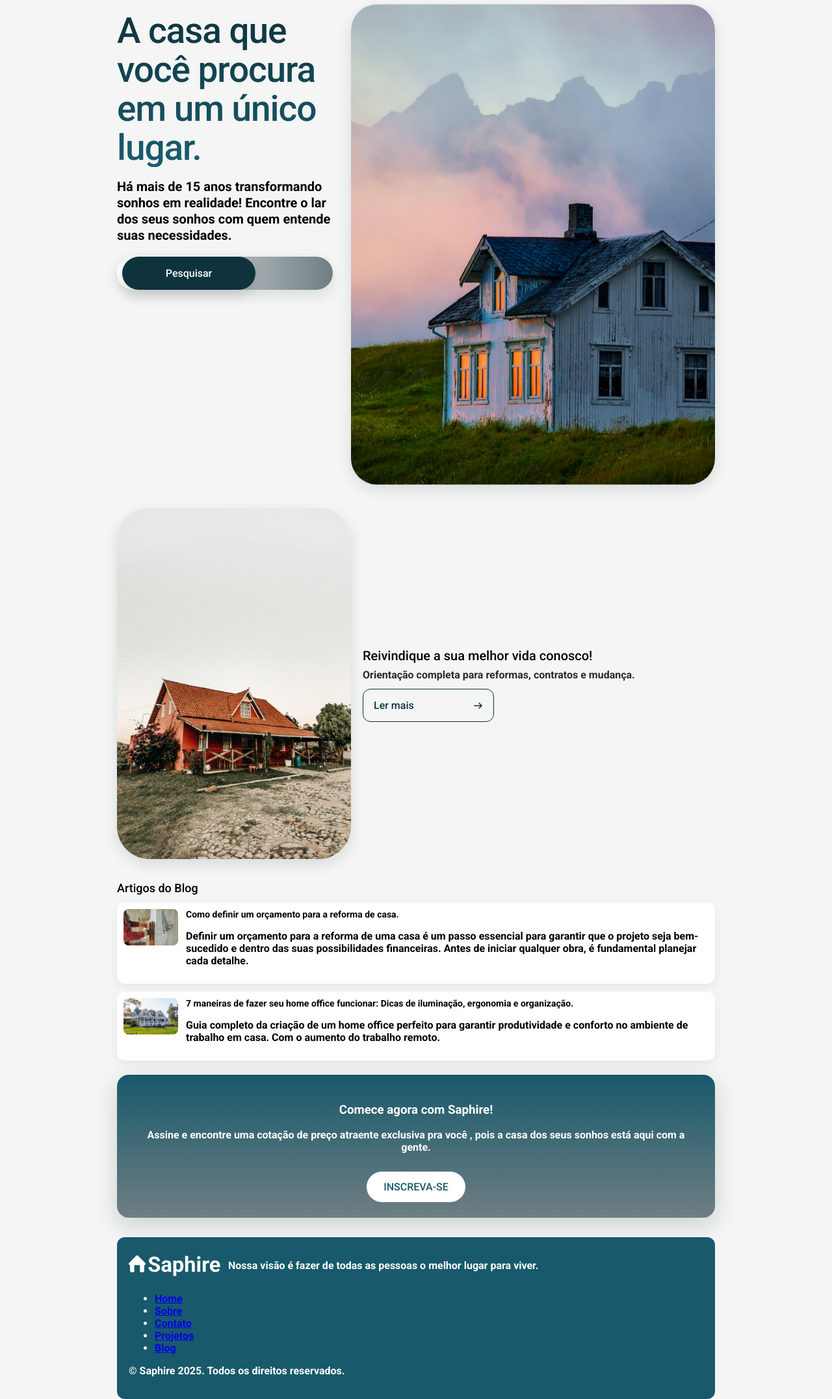
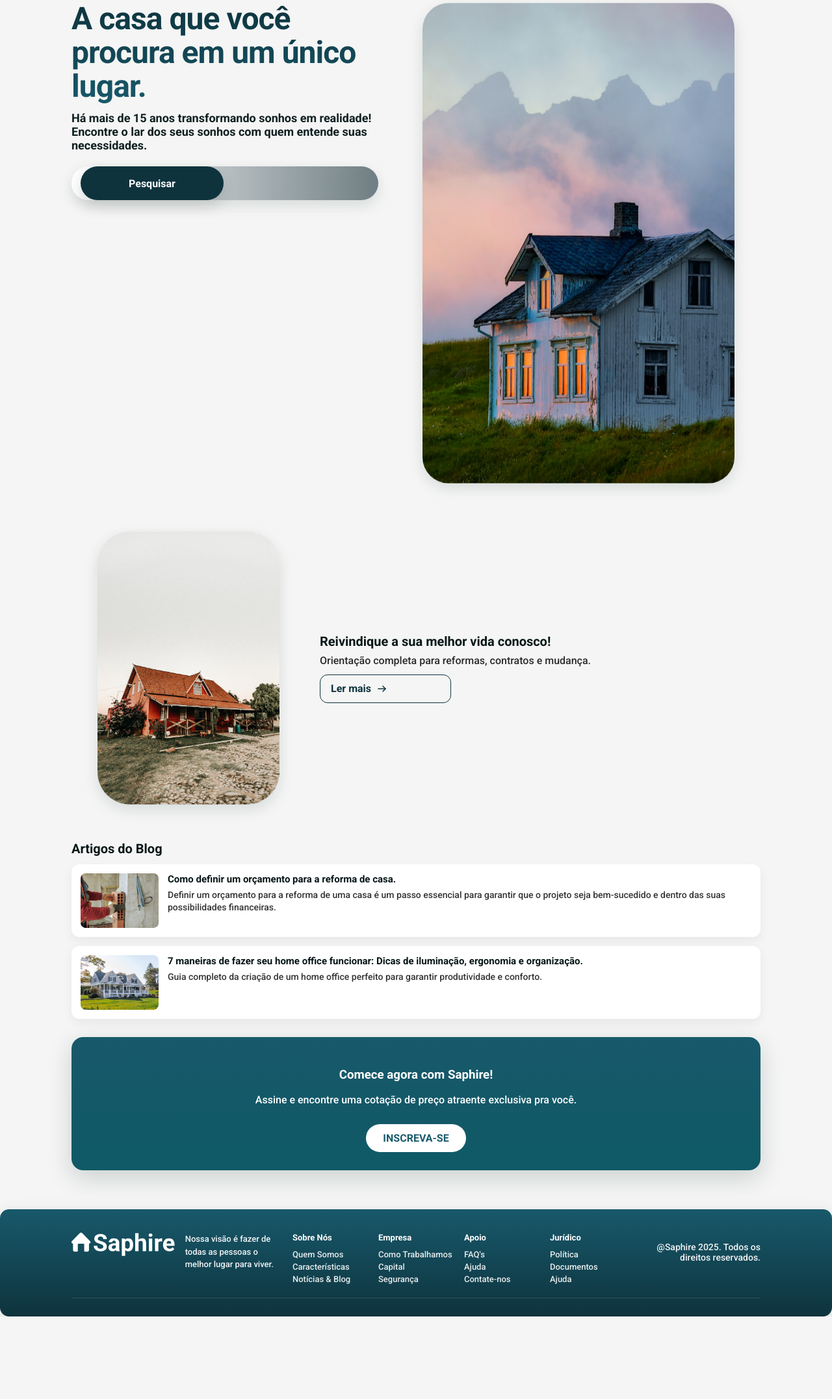
Before and after one commit to laripinheiroz/projeto-saphire, a plain HTML site: page index.html in a window 1280 px wide. Shown: the part 101-2254 px from the top of the page at 65% size. After the commit the page ends 2127 px from the top, so only its background shows below. Drawn offline with Linux system fonts and the light colour scheme.

Commit message:
atualize pagina e adicione novas observações

```diff
--- a/css/style.css
+++ b/css/style.css
@@ -1,245 +1,342 @@
-
 :root{
-  --max-width: 920px;
+  --max-largura: 1100px;
   --bg: #F4F5F4;
-  --text: #000000;
-  --title-grad-start: #0E333D;
-  --title-grad-end: #195E70;
-  --cta-bg: #18596B;
-  --search-front: #0E333D;
-  --search-back-start: #FFFFFF;
-  --search-back-end: #6F7E83;
-  --btn-white: #FFFFFF;
-
+  --texto: #071617;
+  --grad-1: #0E333D;
+  --grad-2: #18596B;
+  --cta-grad-end: #0F5966;
+  --branco: #FFFFFF;
+  --sombra-1: 0 8px 22px rgba(12,39,40,0.12);
   --radius-lg: 40px;
-  --radius-xlg: 50px;
-  --card-radius: 18px;
-  --shadow-1: 0 8px 22px rgba(12,39,40,0.12);
+  --radius-md: 18px;
+  --gap: 24px;
 }
 
 *{box-sizing:border-box}
 html,body{height:100%}
 body{
   font-family: "Roboto", system-ui, -apple-system, "Segoe UI", Roboto, "Helvetica Neue", Arial;
+  margin:0;
   background:var(--bg);
-  color:var(--text);
-  margin:0;
-  display:flex;
-  justify-content:center;
+  color:var(--texto);
   -webkit-font-smoothing:antialiased;
   -moz-osx-font-smoothing:grayscale;
 }
 
-.site{
+.container{
   width:100%;
-  max-width:var(--max-width);
-  margin: 28px;
+  max-width:var(--max-largura);
+  margin:0 auto;
+  padding:0 20px;
 }
 
-
-.site-header{
+.cabecalho{
   display:flex;
   align-items:center;
   justify-content:space-between;
-  padding: 12px 0;
+  padding:20px 0;
 }
-.logo{height:46px}
-.nav ul{
+
+.logo{height:40px; display:block}
+
+.nav-principal ul{
   display:flex;
-  gap:18px;
+  gap:20px;
   list-style:none;
   margin:0;
   padding:0;
   align-items:center;
+  font-weight:500;
+  font-size:14px;
 }
-.nav a{color:var(--text); text-decoration:none; font-weight:500}
 
+.nav-principal a{
+  color:var(--texto);
+  text-decoration:none;
+  position:relative;
+  padding:6px 4px;
+  transition:all .2s ease;
+}
 
-.main-wrap{margin-top:8px}
-.hero{
+.nav-principal a::after{
+  content:"";
+  position:absolute;
+  left:0;
+  right:0;
+  bottom:-6px;
+  height:4px;
+  background:linear-gradient(90deg,var(--grad-1),var(--grad-2));
+  transform:scaleX(0);
+  transform-origin:left;
+  transition:transform .25s ease;
+  border-radius:6px;
+}
+
+.nav-principal a:hover::after,
+.nav-principal a:focus::after{
+  transform:scaleX(1);
+}
+
+.conteudo{margin-top:12px; padding-bottom:24px}
+
+.topo{
   display:grid;
   grid-template-columns: 1fr 560px;
   gap:28px;
   align-items:start;
+  margin-top:8px;
 }
 
+.topo-esquerda{padding-top:12px}
 
-.hero-left{padding: 8px 0}
-.title{
-  font-weight:500;
-  font-size:55px;
-  line-height:60px;
-  margin:0 0 18px 0;
+.titulo-principal{
+  margin:0 0 12px 0;
+  font-weight:600;
+  font-size:48px;
+  line-height:52px;
   letter-spacing:-0.02em;
-  background: linear-gradient(180deg, var(--title-grad-start) 0%, var(--title-grad-end) 100%);
+  background: linear-gradient(180deg, var(--grad-1) 0%, var(--grad-2) 100%);
   -webkit-background-clip: text;
   background-clip: text;
   color: transparent;
-}
-.lead{
-  font-weight:300;
-  font-size:20px;
-  line-height:25px;
-  margin:0 0 20px 0;
-  color:#000000;
+  max-width:520px;
 }
 
+.descricao{
+  margin:0 0 22px 0;
+  font-weight:300;
+  font-size:18px;
+  max-width:480px;
+  color:#0f1f20;
+}
 
-.search-wrap{
+.busca-bloco{
   position:relative;
   width:100%;
-  max-width:514px;
-  height:51px;
-  margin-bottom:18px;
+  max-width:520px;
+  height:52px;
+  margin-bottom:12px;
 }
-.search-back{
+
+.busca-fundo{
   position:absolute;
   inset:0;
   border-radius:40px;
-  background: linear-gradient(90deg, var(--search-back-start) 0%, var(--search-back-end) 100%);
-  box-shadow: var(--shadow-1);
+  background: linear-gradient(90deg, #FFFFFF 0%, #6F7E83 100%);
+  box-shadow: var(--sombra-1);
 }
-.search-front{
+
+.botao-busca{
   position:relative;
   display:inline-flex;
   align-items:center;
   justify-content:center;
-  width:205px;
-  height:51px;
-  margin-left: 8px;
+  width:220px;
+  height:52px;
+  margin-left:14px;
   border-radius:40px;
-  background: var(--search-front);
-  color: white;
+  background:var(--grad-1);
+  color:var(--branco);
   text-decoration:none;
-  font-weight:500;
-  z-index:1;
-  padding:0 18px;
-  box-shadow: 0 8px 18px rgba(0,0,0,0.12);
+  font-weight:600;
+  z-index:2;
+  padding:0 20px;
+  box-shadow: 0 10px 22px rgba(0,0,0,0.12);
+  transition: transform .18s ease, box-shadow .18s ease;
 }
 
+.botao-busca:hover,
+.botao-busca:focus{
+  transform: translateY(-3px);
+  box-shadow: 0 18px 36px rgba(12,39,40,0.18);
+}
 
-.btn-learn{
-  display:inline-flex;
-  align-items:center;
-  gap:10px;
-  width:202px;
-  height:51px;
-  border-radius:12px;
-  border:1px solid #0E333D;
-  text-decoration:none;
-  color:#0E333D;
-  padding:0 16px;
-  font-weight:500;
-  background:transparent;
-}
-.btn-learn .arrow{margin-left:auto;}
+.topo-direita{display:flex; justify-content:flex-end}
 
-
-.hero-right{display:flex; justify-content:flex-end}
-.hero-image{
+.card-imagem{
   width:607px;
   height:739px;
-  border-radius:40px;
+  border-radius:var(--radius-lg);
   overflow:hidden;
-  box-shadow: var(--shadow-1);
+  box-shadow: var(--sombra-1);
   transform-origin:center;
-  animation: float 6s ease-in-out infinite;
+  animation: flutuar 6s ease-in-out infinite;
+  transition: transform .35s ease, box-shadow .35s ease;
 }
-.hero-image img{
+
+.card-imagem img{
   width:100%;
   height:100%;
   object-fit:cover;
   display:block;
 }
 
-.feature{
-  margin-top:34px;
+.card-imagem:hover{
+  transform: translateY(-8px) scale(1.02);
+  box-shadow: 0 24px 56px rgba(12,39,40,0.18);
+}
+
+.secao-destaque{
+  margin-top:40px;
   display:grid;
   grid-template-columns: 360px 1fr;
-  gap:18px;
+  gap:22px;
   align-items:center;
 }
-.feature-image img{
-  width:653px;
-  max-width:100%;
+
+.img-secundaria img{
+  width:100%;
+  max-width:653px;
   height:auto;
   border-radius:50px;
-  box-shadow: var(--shadow-1);
-}
-.feature-content h3{margin:0 0 8px 0; font-size:20px; font-weight:500}
-.feature-content p{margin:0 0 12px 0; color:#2a2a2a}
-.feature-content .btn.small{
-  display:inline-flex; align-items:center; gap:8px;
-  padding:10px 14px;
-  height:51px;
-  border-radius:12px;
-  text-decoration:none;
-  background:#fff;
-  border:1px solid rgba(0,0,0,0.06);
+  box-shadow: var(--sombra-1);
+  display:block;
 }
 
+.conteudo-secundario h3{margin:0 0 8px 0; font-size:20px; font-weight:600}
+.conteudo-secundario p{margin:0 0 12px 0; color:#2a2a2a}
 
-.blog{margin-top:30px}
-.blog h2{font-size:18px; font-weight:500; margin-bottom:12px}
-.posts{list-style:none; margin:0; padding:0; display:grid; gap:12px}
-.posts li{display:flex; gap:12px; align-items:flex-start; background:#fff; padding:10px; border-radius:12px; box-shadow: 0 6px 16px rgba(0,0,0,0.06)}
-.posts img{width:84px; height:56px; object-fit:cover; border-radius:8px}
-.posts h4{margin:0 0 6px 0; font-size:14px}
+.botao-saber{
+  display:inline-flex;
+  align-items:center;
+  gap:10px;
+  width:202px;
+  height:44px;
+  border-radius:12px;
+  border:1px solid var(--grad-1);
+  text-decoration:none;
+  color:var(--grad-1);
+  padding:0 16px;
+  font-weight:600;
+  background:transparent;
+  transition: background .2s ease, transform .18s ease;
+}
 
+.botao-saber:hover{
+  background:linear-gradient(90deg,var(--grad-1),var(--grad-2));
+  color:#fff;
+  transform: translateY(-4px);
+}
 
-.cta{margin-top:22px}
-.cta-inner{
-  background: linear-gradient(180deg, var(--cta-bg), var(--search-back-end));
+.blog{margin-top:40px}
+.blog h2{font-size:20px; font-weight:600; margin-bottom:12px}
+.lista-posts{list-style:none; margin:0; padding:0; display:grid; gap:14px}
+.post{
+  display:flex;
+  gap:14px;
+  align-items:flex-start;
+  background:#fff;
+  padding:14px;
+  border-radius:12px;
+  box-shadow: 0 6px 16px rgba(0,0,0,0.06);
+}
+.post img{width:120px; height:84px; object-fit:cover; border-radius:8px}
+.post h4{margin:0 0 6px 0; font-size:15px}
+.post p{margin:0; color:#333; font-size:14px; line-height:1.35}
+
+.cta{margin-top:28px}
+.cta-interno{
+  background: linear-gradient(180deg, var(--grad-2), var(--cta-grad-end));
   color:white;
   border-radius:18px;
-  padding:24px;
+  padding:28px;
   text-align:center;
   box-shadow: 0 12px 36px rgba(18,50,51,0.18);
 }
-.btn-cta{
+.botao-cta{
   display:inline-block;
   margin-top:12px;
-  padding:14px 26px;
+  padding:12px 26px;
   background:#FFFFFF;
-  color:var(--cta-bg);
+  color:var(--grad-2);
   border-radius:50px;
   text-decoration:none;
-  font-weight:500;
+  font-weight:600;
+  transition: transform .18s ease, box-shadow .18s ease;
+}
+.botao-cta:hover{
+  transform: translateY(-4px);
+  box-shadow: 0 18px 36px rgba(12,39,40,0.18);
 }
 
+.rodape{
+  margin-top:36px;
+  background:linear-gradient(180deg,var(--grad-2),var(--grad-1));
+  color:#fff;
+  padding-top:36px;
+  padding-bottom:16px;
+  border-radius:14px;
+  box-shadow: 0 10px 30px rgba(18,50,51,0.12);
+}
 
-.site-footer{margin-top:30px; background:var(--cta-bg); color:#fff; padding:18px; border-radius:12px}
-.footer-top{display:flex; align-items:center; gap:12px}
-.logo-white{height:32px}
+.rodape-super{
+  display:flex;
+  gap:24px;
+  align-items:flex-start;
+  justify-content:space-between;
+  padding:0 20px;
+}
 
+.rodape-esquerda{display:flex; gap:16px; align-items:flex-start; max-width:360px}
+.logo-branco{height:36px}
+.visao{margin:0; font-size:13px; color:rgba(255,255,255,0.95); line-height:1.5}
 
-@keyframes float{
+.rodape-centro{
+  display:grid;
+  grid-template-columns: repeat(4, minmax(120px, 1fr));
+  gap:12px;
+  align-items:start;
+  justify-content:center;
+  text-align:left;
+}
+
+.rodape-centro h5{margin:0 0 8px 0; font-size:13px; font-weight:700}
+.rodape-centro ul{list-style:none; margin:0; padding:0}
+.rodape-centro a{color: rgba(255,255,255,0.9); text-decoration:none; font-size:13px}
+.rodape-centro a:hover{text-decoration:underline}
+
+.rodape-direita{min-width:180px; text-align:right; font-size:14px; color:rgba(255,255,255,0.95)}
+
+.rodape-baixo{margin-top:20px}
+.linha-rodape{
+  border:none;
+  height:1px;
+  background: rgba(255,255,255,0.12);
+  margin:0 0 12px 0;
+}
+
+/* animação */
+@keyframes flutuar{
   0%{ transform: translateY(0px) }
   50%{ transform: translateY(-10px) }
   100%{ transform: translateY(0px) }
 }
 
+/* responsividade */
+@media (max-width: 1100px){
+  .topo{ grid-template-columns: 1fr 420px; }
+  .card-imagem{ width:420px; height:520px; border-radius:28px }
+}
 
 @media (max-width: 760px){
-  :root{ --max-width:420px }
-  .site{ margin: 18px auto; max-width: 420px }
-  .hero{
-    grid-template-columns: 1fr;
-  }
-  .hero-right{ order: 2; justify-content:center; margin-top:14px }
-  .hero-image{ width:360px; height:440px; border-radius:20px }
-  .title{ font-size:26px; line-height:30px; letter-spacing:-0.01em }
-  .lead{ font-size:16px; line-height:22px }
-  .search-wrap{ max-width:100% }
-  .search-front{ width:180px; margin-left:8px }
-  .feature{ grid-template-columns: 1fr; gap:12px }
-  .feature-image img{ width:100%; border-radius:40px }
-  .posts li{flex-direction:row}
+  :root{ --max-largura: 720px }
+  .container{ padding:0 18px }
+  .topo{ grid-template-columns: 1fr; }
+  .topo-direita{ order:2; justify-content:center; margin-top:18px }
+  .card-imagem{ width:360px; height:440px; border-radius:24px }
+  .titulo-principal{ font-size:28px; line-height:34px }
+  .descricao{ font-size:15px }
+  .busca-bloco{ max-width:100% }
+  .botao-busca{ width:180px; margin-left:12px }
+  .secao-destaque{ grid-template-columns: 1fr; gap:16px }
+  .rodape-super{ flex-direction:column; align-items:center; text-align:center; gap:18px }
+  .rodape-centro{ grid-template-columns: repeat(2, 1fr); justify-items:center }
+  .rodape-direita{ text-align:center }
 }
 
-
 @media (max-width: 420px){
-  .title{ font-size:22px; line-height:28px }
-  .hero-image{ width:320px; height:380px }
-  .search-front{ width:160px }
+  .card-imagem{ width:320px; height:380px }
+  .titulo-principal{ font-size:22px; line-height:28px }
+  .post img{ width:100px; height:70px }
+  .rodape-centro{ grid-template-columns: 1fr; gap:12px }
 }
--- a/index.html
+++ b/index.html
@@ -1,8 +1,9 @@
 <!DOCTYPE html>
 <html lang="pt-BR">
+
 <head>
-  <meta charset="utf-8" />
-  <meta name="viewport" content="width=device-width, initial-scale=1" />
+  <meta charset="UTF-8">
+  <meta name="viewport" content="width=device-width, initial-scale=1">
   <title>Saphire</title>
 
   <link href="https://fonts.googleapis.com/css2?family=Roboto:wght@300;500;700&display=swap" rel="stylesheet">
@@ -10,120 +11,168 @@
 </head>
 
 <body>
-  <div class="site">
-    <header class="site-header">
-      <div class="brand">
+  <div class="pagina">
+    <header class="cabecalho container">
+      <a class="marca" href="#home">
         <img src="./img/logo-colorida.svg" alt="Saphire" class="logo">
-      </div>
-
-<nav class="nav">
+      </a>
+      <nav class="nav-principal" aria-label="Menu principal">
         <ul>
           <li><a href="#home">Home</a></li>
           <li><a href="#sobre">Sobre</a></li>
-    <li><a href="#contato">Contato</a></li>
           <li><a href="#projetos">Projetos</a></li>
           <li><a href="#blog">Blog</a></li>
+          <li><a href="#contato">Contato</a></li>
         </ul>
       </nav>
     </header>
 
-    <main class="main-wrap">
-      <section class="hero">
-        <div class="hero-left">
-          <h1 class="title">A casa que você procura em um único lugar.</h1>
-          <p class="lead">
-           <strong>Há mais de 15 anos transformando sonhos em realidade! Encontre o lar dos seus sonhos com quem entende suas necessidades. </stong>
+    <main class="conteudo container">
+      <section class="topo" id="home">
+        <div class="topo-esquerda">
+          <h1 class="titulo-principal">A casa que você procura em um único lugar.</h1>
+          <p class="descricao">
+            <strong>Há mais de 15 anos transformando sonhos em realidade! Encontre o lar dos seus sonhos com quem entende suas necessidades.</strong>
           </p>
-
-          <div class="search-wrap">
-            <div class="search-back" aria-hidden="true"></div>
-            <a class="search-front" href="#buscar">Pesquisar</a> <!--arrumar botao-->
+          <div class="busca-bloco">
+            <div class="busca-fundo" aria-hidden="true"></div>
+            <a class="botao-busca" href="#buscar">Pesquisar</a>
           </div>
         </div>
 
-        <div class="hero-right">
-          <div class="hero-image">
-            <img src="./img/house1.jpg" alt="Casa do inicio">
-          </div>
+        <div class="topo-direita">
+          <figure class="card-imagem">
+            <img src="./img/house1.jpg" alt="Casa em destaque">
+          </figure>
         </div>
       </section>
-        <!--arrumar centralizacao e espaçamento de todo conteudo de cima-->
-        <!--deixar o efeito hover do nav mais bonito e fazer cada um levar para os lugares certos da pagina-->
+      <!--Arrume esse botao pesquisar que esta com um espaço pequeno branco na lateral esquerda (nao sei pq ficou assim)-->
+      <!--ajuste a responsividade em celular, para com que fique exatamente como o prototipo do figma que é mobile first-->
+      <!--ajuste para que esta primeira section apareça toda quando abre o site e a imagem nao corte (e precise rolar para baixo)-->
+      <!--o h1 esta cortando em 3 linhas. faça com que corte em apenas duas-->
+      <!--o <p> esta muito escuro, diminui só mais um pouquinho negrito, tire o strong pra ver se fica melhor-->
 
-      <section class="feature">
-        <div class="feature-image">
-          <img src="./img/house2.jpg" alt="Segunda casa da pagina">
-        </div>
-        <div class="feature-content">
+      <section class="secao-destaque">
+        <figure class="img-secundaria">
+          <img src="./img/house2.jpg" alt="Casa secundária">
+        </figure>
+        <div class="conteudo-secundario">
           <h3>Reivindique a sua melhor vida conosco!</h3>
           <p>Orientação completa para reformas, contratos e mudança.</p>
-
-          <a class="btn-learn" href="#lermais">
+          <a class="botao-saber" href="#lermais">
             Ler mais
-            <svg class="arrow" width="14" height="12" viewBox="0 0 14 12" fill="none" xmlns="http://www.w3.org/2000/svg" aria-hidden="true">
+            <svg class="seta" width="14" height="12" viewBox="0 0 14 12" fill="none" xmlns="http://www.w3.org/2000/svg" aria-hidden="true">
               <path d="M1 6H12" stroke="#0E333D" stroke-width="1.6" stroke-linecap="round" stroke-linejoin="round"/>
               <path d="M8 10L12 6L8 2" stroke="#0E333D" stroke-width="1.6" stroke-linecap="round" stroke-linejoin="round"/>
             </svg>
           </a>
         </div>
       </section>
-      <!--arumar titulo (h3) dessa sessao-->
-<!--arrumar botao, colocar fundo azul e arredondar mais-->
-<!--diminuir a altura da imagem e ajustar espaçamento de todo conteudo acima-->
+
+      <!--ajuste a altura da imagem para que fique menor, como esta no prototipo, um estilo mais "quadrado" não estou falando sobre as bordas aqui-->
+      <!--Formate o o h3 para que fique igual o titulo da section 1, com aquele gradiente e tamanho de texto-->
+      <!--padronize todos os <p> da pagina para que fiquem em estilio bold medio ou thin-->
+        <!--reverta o efeito hover do botao ler mais para que fique com a cor e quando passa o mouse em cima ele tira a cor, deixe as bordas mais arredondadas tambem-->
+        <!--ajuste a responsividade para que fique exatamente igual ao prototipo em celulares-->
 
       <section id="blog" class="blog">
         <h2>Artigos do Blog</h2>
-        <ul class="posts">
-          <li>
-            <img src="./img/image.jpg" alt="thumb">
+        <ul class="lista-posts">
+          <li class="post">
+            <img src="./img/image.jpg" alt="thumb artigo 1">
             <div>
               <h4>Como definir um orçamento para a reforma de casa.</h4>
-              <p>Definir um orçamento para a reforma de uma casa é um passo essencial para garantir que o projeto seja bem-sucedido e dentro das suas possibilidades financeiras. Antes de iniciar qualquer obra, é fundamental planejar cada detalhe.</p>
+              <p>Definir um orçamento para a reforma de uma casa é um passo essencial para garantir que o projeto seja bem-sucedido e dentro das suas possibilidades financeiras.</p>
             </div>
           </li>
-          <li>
-            <img src="./img/house3.jpg" alt="thumb">
+          <li class="post">
+            <img src="./img/house3.jpg" alt="thumb artigo 2">
             <div>
               <h4>7 maneiras de fazer seu home office funcionar: Dicas de iluminação, ergonomia e organização.</h4>
-              <p>Guia completo da criação de um home office perfeito para garantir produtividade e conforto no ambiente de trabalho em casa. Com o aumento do trabalho remoto.</p>
+              <p>Guia completo da criação de um home office perfeito para garantir produtividade e conforto.</p>
             </div>
           </li>
         </ul>
       </section>
-<!--ajustar textos, imagens, tirar esses "blocos" dos dois artigos e aumentar imagens.-->
+
+      <!--tire os dois arigos desses "blocos" com fundo branco, deixe fiel ao prototipo-->
+      <!--ajuste o h2 para que fique igaul ao restante dos titulos do site, com o mesmo gradiente, estilo e tamanho de texto-->
+      <!--faça a mesma padronização com os <p> da pagina (falei acima)-->
+      <!--coloque hover nos artigos-->
+      <!--ajuste responsividade par que fique exatamente igual ao prototipo em celular-->
+
 
       <section class="cta">
-        <div class="cta-inner">
+        <div class="cta-interno">
           <h3>Comece agora com Saphire!</h3>
-          <p>Assine e encontre uma cotação de preço atraente exclusiva pra você , pois a casa dos seus sonhos está aqui com a gente.</p>
-          <a class="btn-cta" href="#comece">INSCREVA-SE</a>
+          <p>Assine e encontre uma cotação de preço atraente exclusiva pra você.</p>
+          <a class="botao-cta" href="#inscrever">INSCREVA-SE</a>
         </div>
       </section>
     </main>
-<!--ajustar gradinte para um tom mais escuro e corrigir formato e centralização dos textos-->
 
-    <footer class="site-footer">
-      <div class="footer-top">
-        <img src="./img/logo-negativa.svg" alt="Saphire" class="logo-white">
-        <p>Nossa visão é fazer de todas as pessoas o melhor lugar para viver.</p>
+    <!--coloque o gradiente no fundo desse bloco(igual o do prototipo)-->
+    <!--ajuste o <p> para que fique sem o negrito e mesmo formato do h3-->
+      <!--ajuste responsividade para que fique exatamente igual o prototipo em celulares-->
+
+    <footer class="rodape">
+      <div class="rodape-super container">
+        <div class="rodape-esquerda">
+          <img src="./img/logo-negativa.svg" alt="Saphire" class="logo-branco">
+          <p class="visao">Nossa visão é fazer de todas as pessoas o melhor lugar para viver.</p>
         </div>
-
-      <!--pesquisar como fazer essa parte pq vc nao sabe-->
-      <div class="navegacao-footer">
-        <nav class="nav-footer">
+        <nav class="rodape-centro" aria-label="Links do rodapé">
+          <div class="coluna">
+            <h5>Sobre Nós</h5>
             <ul>
-    <li><a href="#home">Home</a></li>
-    <li><a href="#sobre">Sobre</a></li>
-    <li><a href="#contato">Contato</a></li>
-    <li><a href="#projetos">Projetos</a></li>
-    <li><a href="#blog">Blog</a></li>
+              <li><a href="#quem">Quem Somos</a></li>
+              <li><a href="#carac">Características</a></li>
+              <li><a href="#noticias">Notícias & Blog</a></li>
             </ul>
+          </div>
+          <div class="coluna">
+            <h5>Empresa</h5>
+            <ul>
+              <li><a href="#como">Como Trabalhamos</a></li>
+              <li><a href="#capital">Capital</a></li>
+              <li><a href="#seg">Segurança</a></li>
+            </ul>
+          </div>
+          <div class="coluna">
+            <h5>Apoio</h5>
+            <ul>
+              <li><a href="#faq">FAQ's</a></li>
+              <li><a href="#ajuda">Ajuda</a></li>
+              <li><a href="#contato">Contate-nos</a></li>
+            </ul>
+          </div>
+          <div class="coluna">
+            <h5>Jurídico</h5>
+            <ul>
+              <li><a href="#politica">Política</a></li>
+              <li><a href="#docs">Documentos</a></li>
+              <li><a href="#ajuda2">Ajuda</a></li>
+            </ul>
+          </div>
         </nav>
+        <div class="rodape-direita">
+          <p>@Saphire 2025. Todos os direitos reservados.</p>
         </div>
-      <div class="footer-bottom">
-        <p>© Saphire 2025. Todos os direitos reservados.</p>
+      </div>
+      <div class="rodape-baixo">
+        <div class="container">
+          <hr class="linha-rodape">
+        </div>
       </div>
     </footer>
   </div>
+  <!--aqui temos muitos erros, principalmente de responsividade, faça com que fique exatamente igual ao prototipo-->
+  <!--ajuste o "nossa visão.." para que fique embaixo da logo (que esta na latel esquerda do footer)-->
+  <!--alinhe as h5 e li, parecem estar tortos-->
+  <!--as li estão em negrito, tire para qe fiquem igual ao prototipo-->
+  <!--a parte "@saphire 2025..." esta no lado direto, é para ficar embaixo de tudo, daquela linha que tem-->
+  <!--ajuste responsividade para que fique exatamente igual ao prototiipo em celulares-->
+  <!--tire o gradiente do fundo do footer deixando aquele tom de azul solido-->
+  <!--a parte da logo tem que ficar no estremo canto esquedo e as h5 com navs estremo canto direto, a parte de "direitos reservados etc" em baixo da "linha" e centralizado(em pc e celular)-->
 </body>
 </html>
```
Lines whose indentation alone changed are shown as unchanged.
